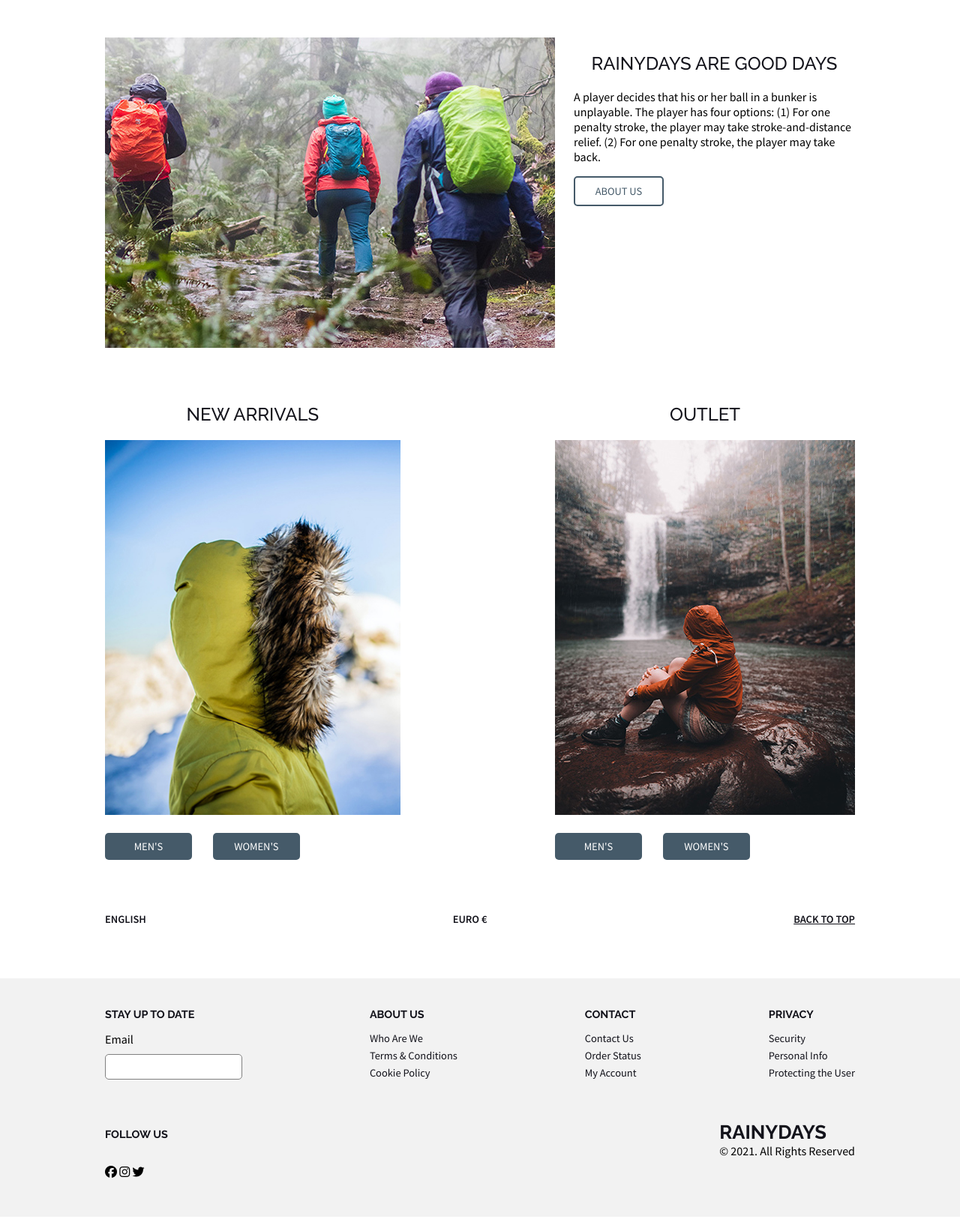
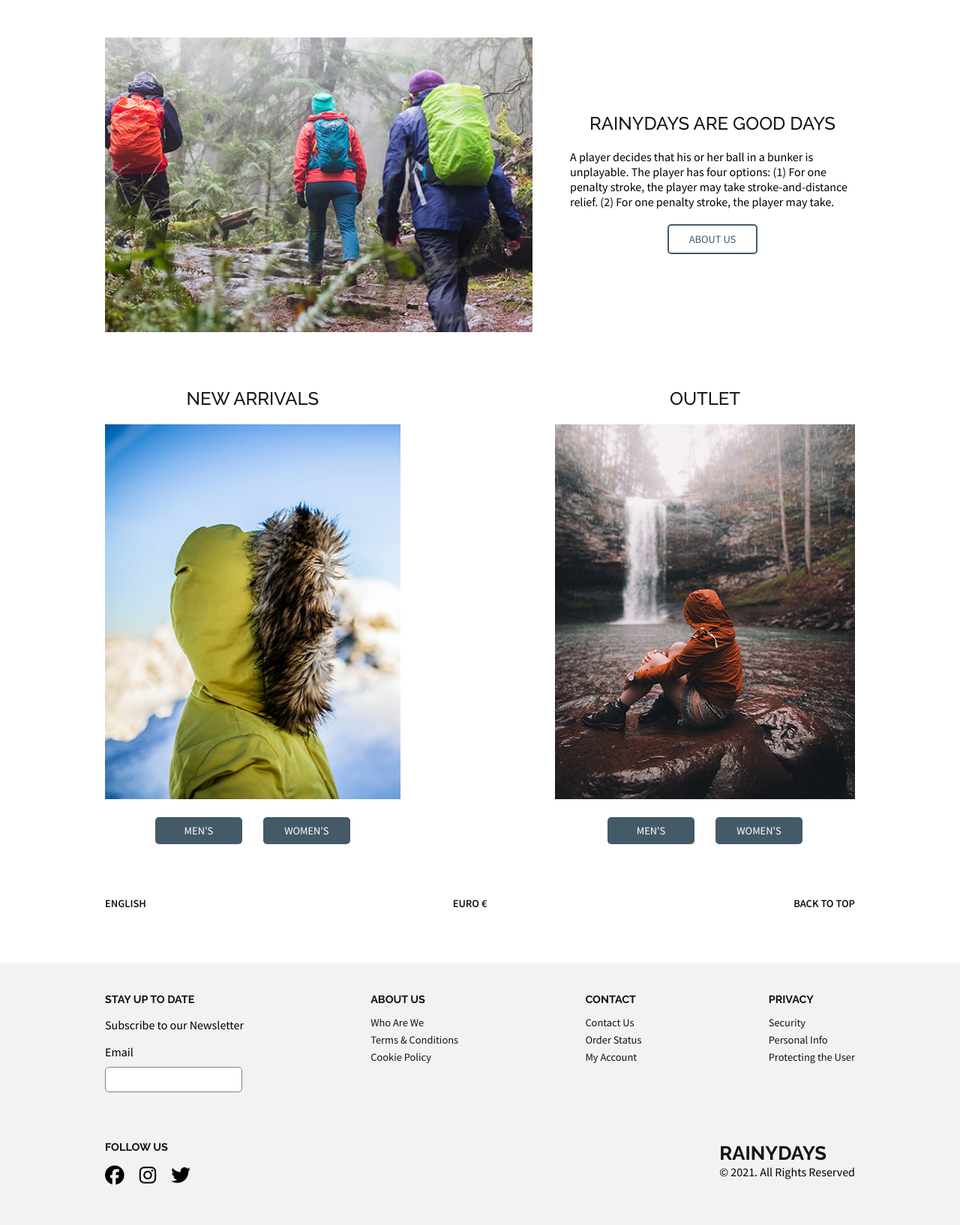
Before and after one commit to Noroff-FEU-Assignments/cross-course-project-ebejmo, a plain HTML site: page index.html in a window 1280 px wide. Shown: the part 692-2326 px from the top of the page at 75% size. Drawn offline with Linux system fonts and the light colour scheme.

Commit message:
fixed alignemt issues
help from teacher. Cta:s are aligned to center. Header space-between

```diff
--- a/css/styles.css
+++ b/css/styles.css
@@ -6,6 +6,10 @@ darkgrey: #565956
 lightgrey: #F2F2F2 */
 
 /* Global styles */
+html {
+  scroll-behavior: smooth;
+}
+
 body {
   font-family: "Source Sans Pro", Verdana, Geneva, Tahoma, sans-serif;
   min-height: 80vh;
@@ -32,8 +36,7 @@ h3,
 header {
   display: flex;
   align-items: center;
-  justify-content: space-between;
-  max-width: 1200px;
+  justify-content: space-evenly;
 }
 
 nav li {
@@ -41,8 +44,20 @@ nav li {
   padding-right: 50px;
 }
 
+header a:hover {
+  font-weight: 600;
+}
+
 header i {
   padding: 10px;
+}
+
+.shopping-info {
+  font-size: 1.2em;
+}
+
+i.far.fa-heart {
+  color: #455a69;
 }
 
 /* Links */
@@ -50,10 +65,6 @@ a {
   text-decoration: none;
   color: #13131b;
   text-transform: uppercase;
-}
-
-header .logo {
-  padding-left: 100px;
 }
 
 .cta {
@@ -70,11 +81,23 @@ header .logo {
   margin-right: 25px;
 }
 
+.cta:hover {
+  background-color: #2f4352;
+}
+
 .cta-about {
   border: 2px solid #455a69;
   color: #455a69;
   background-color: #fff;
   border-color: #455a69;
+  margin-top: 20px;
+}
+
+.cta-about:hover {
+  font-weight: 600;
+  color: #2f4352;
+  background-color: #fff;
+  border-color: #2f4352;
 }
 
 /* Homepage, hero */
@@ -94,6 +117,10 @@ header .logo {
   left: 100px;
 }
 
+.hero-text {
+  margin-bottom: 35px;
+}
+
 .second-line {
   line-height: 0;
 }
@@ -109,20 +136,28 @@ header .logo {
   display: flex;
 }
 
-.about > * {
+.about-content-img {
+  max-width: 600px;
+}
+/* .about > * {
   flex: 1;
-}
+} */
 
 .about img {
-  max-width: 600px;
+  width: 100%;
 }
 
 .about-content {
-  margin-left: 25px;
+  margin-top: 80px;
+  margin-left: 50px;
+  text-align: center;
 }
 
-.about-content h2 {
-  text-align: center;
+.about-content-text {
+  display: flex;
+  max-width: 400px;
+  margin: 0 auto;
+  text-align: left;
 }
 
 /* Promotions */
@@ -134,7 +169,7 @@ header .logo {
 .promotions-content {
   display: flex;
   justify-content: space-between;
-  flex: 1;
+  text-align: center;
 }
 
 .promotions-item {
@@ -162,10 +197,6 @@ header .logo {
 
 .details a {
   font-weight: 600;
-}
-
-.top {
-  text-decoration: underline;
 }
 
 /* Footer */
@@ -211,10 +242,15 @@ footer a {
   display: flex;
   justify-content: space-between;
   margin: 50px auto;
+  align-items: center;
 }
 
-.footer-bottom i {
-  margin-top: 20px;
+footer i {
+  padding-right: 15px;
+}
+
+.footer-bottom-media {
+  font-size: 1.6em;
 }
 
 .footer-bottom-copy {
--- a/index.html
+++ b/index.html
@@ -6,14 +6,14 @@
   <meta name="viewport" content="width=device-width, initial-scale=1.0">
   <meta name="description" content="Stay dry and make those rainy days your best days with Rainydays apperal." />
   <title>Home | Rainydays</title>
-  <link rel="stylesheet" href="css/styles.css">
   <link rel="preconnect" href="https://fonts.googleapis.com">
   <link rel="preconnect" href="https://fonts.gstatic.com" crossorigin>
   <link href="https://fonts.googleapis.com/css2?family=Raleway:wght@400;500;700&family=Source+Sans+Pro:wght@400;600&display=swap" rel="stylesheet">
+  <link rel="stylesheet" href="css/styles.css">
   <script src="https://kit.fontawesome.com/b14d444cb1.js" crossorigin="anonymous"></script>
 </head>
 <body>
-  <header>
+  <header id="top">
     <a href="index.html" class="logo">Rainydays</a>
     <nav>
       <ul>
@@ -22,19 +22,21 @@
         <li><a href="about.html" class="#">about us</a></li>
       </ul>
     </nav>
-    <section class="shopping-info">
+    <div class="shopping-info">
       <i class="fas fa-search"></i>
       <i class="far fa-user"></i>
       <i class="fas fa-shopping-bag"></i>
       <i class="far fa-heart"></i>
-    </section>
+    </div>
   </header>
   <main>
     <section class="hero">
       <div class="hero-content">
         <h1>pushing the comfort zone</h1>
-        <p>Be durable, Comfortable and Adventurous.</p>
-        <p class="second-line">All at the same time</p>
+        <div class="hero-text">
+          <p>Be durable, Comfortable and Adventurous.</p>
+          <p class="second-line">All at the same time</p>
+        </div>
         <div class="hero-btn">
           <a href="men.html" class="cta cta-men">men's</a>
           <a href="women.html" class="cta cta-women">women's</a>
@@ -42,12 +44,12 @@
       </div>
     </section>
     <section class="about">
-      <div>
+      <div class="about-content-img">
         <img src="images/homepage/about-home.jpg" alt="Group of three hiking in the forest in the rain.">
       </div>
       <div class="about-content">
         <h2>rainydays are good days</h2>
-        <p>A player decides that his or her ball in a bunker is unplayable. The player has four options: (1) For one penalty stroke, the player may take stroke-and-distance relief. (2) For one penalty stroke, the player may take back.</p>
+        <p class="about-content-text">A player decides that his or her ball in a bunker is unplayable. The player has four options: (1) For one penalty stroke, the player may take stroke-and-distance relief. (2) For one penalty stroke, the player may take.</p>
         <a href="about.html" class="cta cta-about">about us</a>
       </div>
     </section>
@@ -74,13 +76,14 @@
     <section class="details">
       <a href="#" class="">english</a>
       <a href="#" class="">euro €</a>
-      <a href="" class="top">back to top</a>
+      <a href="#top">back to top</a>
     </section>
   </main>
   <footer>
     <section class="footer-content">
       <div class="footer-date">
         <h3>stay up to date</h3>
+        <p>Subscribe to our Newsletter</p>
         <label for="email">Email</label>
         <input type="email" name="email" id="email" class="form__input">
       </div>
@@ -107,9 +110,11 @@
       <div class="footer-bottom-social">
         <h3>follow us</h3>
         <!-- social media links -->
-        <i class="fab fa-facebook"></i>
-        <i class="fab fa-instagram"></i>
-        <i class="fab fa-twitter"></i>
+        <div class="footer-bottom-media">
+          <i class="fab fa-facebook"></i>
+          <i class="fab fa-instagram"></i>
+          <i class="fab fa-twitter"></i>
+        </div>
       </div>
       <div class="footer-bottom-copy">
         <a href="index.html" class="logo logo-small">Rainydays</a>
```
